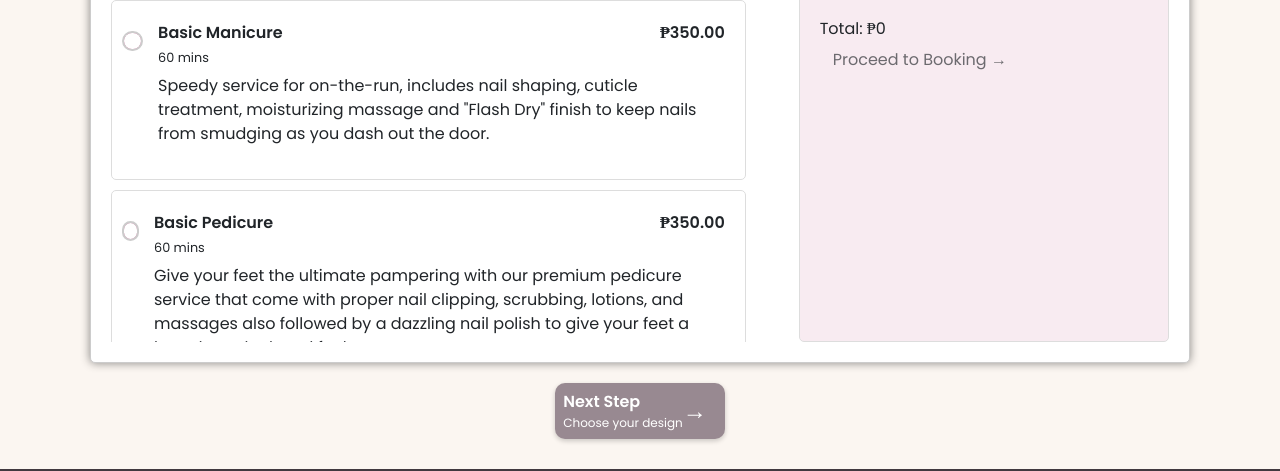
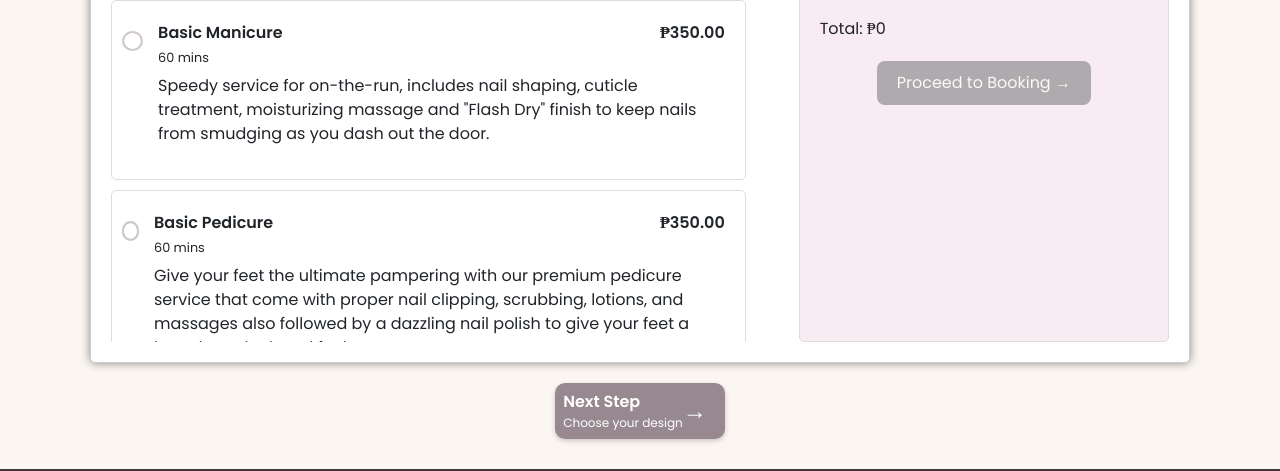
Before and after one commit to ChicClick/ChicClick, a plain HTML site: page ChicClick!/step 1.html in a window 1280 px wide. Shown: the part 329-800 px from the top of the page. Drawn offline with nearby package versions, Linux system fonts and the light colour scheme.

Commit message:
styles2.css

```diff
--- a/ChicClick!/styles2.css
+++ b/ChicClick!/styles2.css
@@ -418,8 +418,28 @@ body {
 .cart-item span {
     margin-right: 10px;
 }
+.cart .btn {
+    padding: 10px 20px;
+    border: none;
+    cursor: pointer;
+    display: block;
+    margin: 20px auto;  /* Centers the button horizontally */
+}
 
-
+.btn-book {
+    background-color: gray;
+    border-radius: 8px;
+    color: white;
+}
+.cart .btn:disabled {
+    cursor: not-allowed; /* Change cursor to not-allowed when button is disabled */
+    opacity: 0.6; /* Make disabled button slightly transparent */
+}
+.btn-pink {
+    background-color: #a64d79;;
+    border-radius: 8px;
+    cursor: pointer;
+}
 /*booking form*/
 .form-container {
     font-family: 'Poppins';
```
